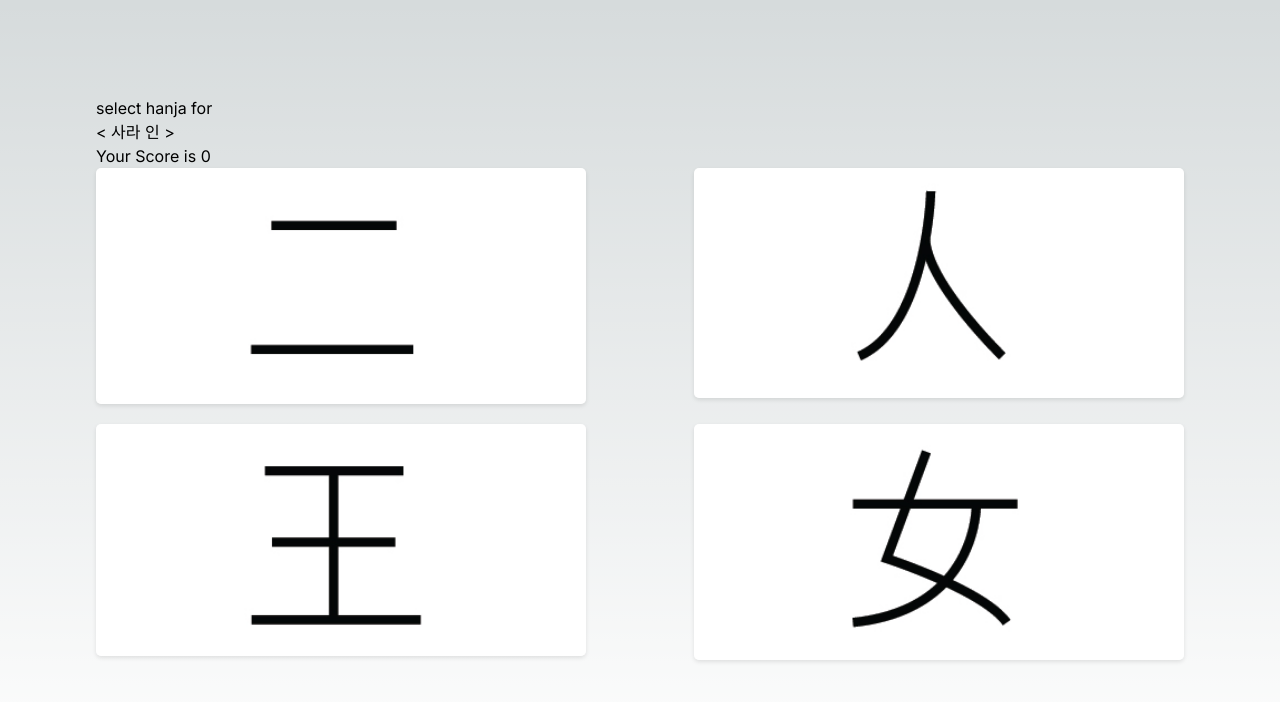
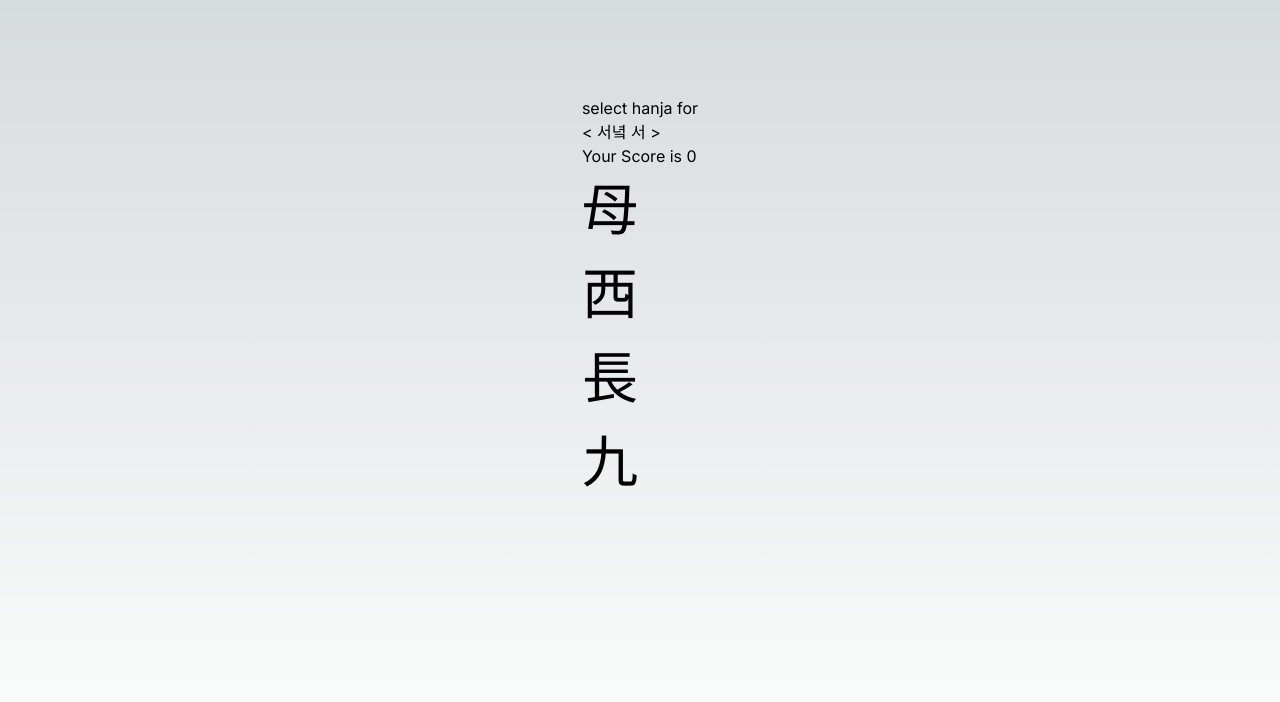
Before and after one commit to divakaivan/hanja-game, a Next.js app: page / in a window 1280 px wide. Shown: the top 702 px of the page. Built offline with nearby package versions, Linux system fonts and the light colour scheme.

Commit message:
change pics to text

```diff
--- a/src/app/globals.css
+++ b/src/app/globals.css
@@ -6,6 +6,10 @@
   display: flex;
   flex-wrap: wrap;
   justify-content: space-between;
+}
+
+.hanja {
+  font-size: 56px;
 }
 
 .image-wrapper {
--- a/src/app/page.js
+++ b/src/app/page.js
@@ -10,57 +10,58 @@ function selectRandomItems(list, count) {
 
 export default function Home() {
   const hanjaImages = [
-    { src: "/images/가르칠 교.png", title: "가르칠 교" },
-    { src: "/images/가운데 중.png", title: "가운데 중" },
-    { src: "/images/계접 녀.png", title: "계접 녀" },
-    { src: "/images/군사 군.png", title: "군사 군" },
-    { src: "/images/긴 장.png", title: "긴 장" },
-    { src: "/images/나라 국.png", title: "나라 국" },
-    { src: "/images/나무 목.png", title: "나무 목" },
-    { src: "/images/날 생.png", title: "날 생" },
-    { src: "/images/날 일.png", title: "날 일" },
-    { src: "/images/남녘 남.png", title: "남녘 남" },
-    { src: "/images/다섯 오.png", title: "다섯 오" },
-    { src: "/images/달 월.png", title: "달 월" },
-    { src: "/images/동녘 동.png", title: "동녘 동" },
-    { src: "/images/두 이.png", title: "두 이" },
-    { src: "/images/마디 촌.png", title: "마디 촌" },
-    { src: "/images/먼저 선.png", title: "먼저 선" },
-    { src: "/images/메 산.png", title: "메 산" },
-    { src: "/images/문 문.png", title: "문 문" },
-    { src: "/images/물 수.png", title: "물 수" },
-    { src: "/images/바깥 외.png", title: "바깥 외" },
-    { src: "/images/배울 학.png", title: "배울 학" },
-    { src: "/images/백성 민.png", title: "백성 민" },
-    { src: "/images/북녘 북.png", title: "북녘 북" },
-    { src: "/images/불 화.png", title: "불 화" },
-    { src: "/images/사람 인.png", title: "사라 인" },
-    { src: "/images/서녘 서.png", title: "서녘 서" },
-    { src: "/images/넉 사.png", title: "넉 사" },
-    { src: "/images/석 삼.png", title: "석 삼" },
-    { src: "/images/쇠-성 금-김.png", title: "쇠-성 금-김" },
-    { src: "/images/아비 부.png", title: "아비 부" },
-    { src: "/images/아우 제.png", title: "아우 제" },
-    { src: "/images/아홉 구.png", title: "아홈 구" },
-    { src: "/images/어미 모.png", title: "어미 모" },
-    { src: "/images/여덟 팔.png", title: "여덟 팔" },
-    { src: "/images/여섯 륙.png", title: "여서 륙" },
-    { src: "/images/열 십.png", title: "열 십" },
-    { src: "/images/일곱 칠.png", title: "일곱 칠" },
-    { src: "/images/일만 만.png", title: "일만 만" },
-    { src: "/images/임금 왕.png", title: "임금 왕" },
-    { src: "/images/작을 소.png", title: "작을 소" },
-    { src: "/images/집 실.png", title: "집 실" },
-    { src: "/images/큰 대.png", title: "큰 대" },
-    { src: "/images/푸를 청.png", title: "푸를 청" },
-    { src: "/images/학교 교.png", title: "학교 교" },
-    { src: "/images/한 일.png", title: "한 일" },
-    { src: "/images/한국 한.png", title: "한국 한" },
-    { src: "/images/해 년.png", title: "해 년" },
-    { src: "/images/형 형.png", title: "형 형" },
-    { src: "/images/흙 토.png", title: "흙 토" },
-    { src: "/images/흰 백.png", title: "흰 백" },
+    { hanja: "校", title: "학교 교" },
+    { hanja: "敎", title: "가르칠 교" },
+    { hanja: "九", title: "아홉 구" },
+    { hanja: "國", title: "나라 국" },
+    { hanja: "軍", title: "군사 군" },
+    { hanja: "金", title: "쇠-성 금-김" },
+    { hanja: "南", title: "남녘 남" },
+    { hanja: "女", title: "계집 녀" },
+    { hanja: "年", title: "해 년" },
+    { hanja: "大", title: "큰 대" },
+    { hanja: "東", title: "동녘 동" },
+    { hanja: "六", title: "여섯 륙" },
+    { hanja: "萬", title: "일만 만" },
+    { hanja: "母", title: "어미 모" },
+    { hanja: "木", title: "나무 목" },
+    { hanja: "門", title: "문 문" },
+    { hanja: "民", title: "백성 민" },
+    { hanja: "白", title: "흰 백" },
+    { hanja: "父", title: "아비 부" },
+    { hanja: "北", title: "북녘 북" },
+    { hanja: "四", title: "넉 사" },
+    { hanja: "山", title: "메 산" },
+    { hanja: "三", title: "석 삼" },
+    { hanja: "生", title: "날 생" },
+    { hanja: "西", title: "서녘 서" },
+    { hanja: "先", title: "먼저 선" },
+    { hanja: "小", title: "작을 소" },
+    { hanja: "水", title: "물 수" },
+    { hanja: "室", title: "집 실" },
+    { hanja: "十", title: "열 십" },
+    { hanja: "五", title: "다섯 오" },
+    { hanja: "王", title: "임금 왕" },
+    { hanja: "外", title: "바깥 외" },
+    { hanja: "月", title: "달 월" },
+    { hanja: "二", title: "두 이" },
+    { hanja: "人", title: "사람 인" },
+    { hanja: "一", title: "한 일" },
+    { hanja: "日", title: "날 일" },
+    { hanja: "長", title: "긴 장" },
+    { hanja: "弟", title: "아우 제" },
+    { hanja: "中", title: "가운데 중" },
+    { hanja: "靑", title: "푸를 청" },
+    { hanja: "寸", title: "마디 촌" },
+    { hanja: "七", title: "일곱 칠" },
+    { hanja: "土", title: "흙 토" },
+    { hanja: "八", title: "여덟 팔" },
+    { hanja: "學", title: "배울 학" },
+    { hanja: "韓", title: "한국 한" },
+    { hanja: "兄", title: "형 형" },
+    { hanja: "火", title: "불 화" },
   ];
+  ("");
   const randomHanjaImages = selectRandomItems(hanjaImages, 4);
   const randomIndex = Math.floor(Math.random() * randomHanjaImages.length);
   const randomItem = randomHanjaImages[randomIndex];
@@ -88,25 +89,20 @@ export default function Home() {
           {" >"}
         </h2>
         Your Score is {score}
-        <div className="image-container">
+        <div>
           {randomHanjaImages.map((image) => (
-            <div key={image.title} className="image-wrapper">
-              <Image
-                width={400}
-                height={400}
-                key={image.title}
-                src={image.src}
-                alt={image.title}
-                className={
-                  selectedImage === image.title
-                    ? "image selected-image"
-                    : "image"
-                }
-                onClick={() => {
-                  handleImageClick(image.title);
-                }}
-              />
-            </div>
+            <p
+              key={image.hanja}
+              alt={image.hanja}
+              className={
+                selectedImage === image.hanja ? "selected-image hanja" : "hanja"
+              }
+              onClick={() => {
+                handleImageClick(image.title);
+              }}
+            >
+              {image.hanja}
+            </p>
           ))}
           {/* <button type="reset" onClick={() => setScore(0)}>
             Reset
```
